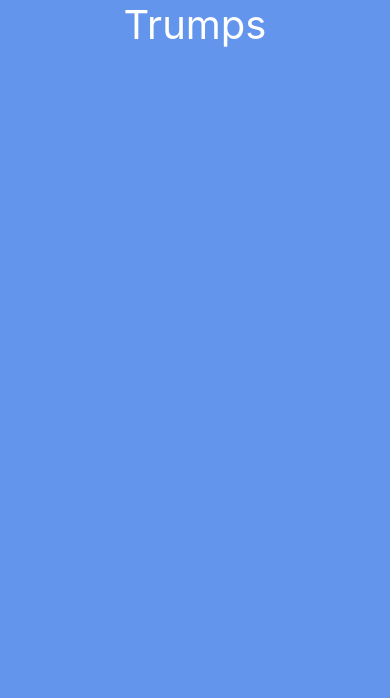
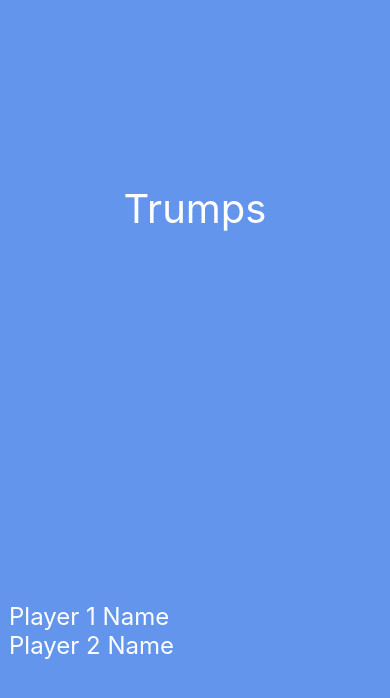
Before and after one commit to mdeburnay/trumps-scoring-card, a React Native app: screen / in a window 390 px wide. Shown: the top 698 px of the page. Built offline with nearby package versions, Linux system fonts and the light colour scheme.

Commit message:
added inputs for player names, styling

```diff
--- a/App.tsx
+++ b/App.tsx
@@ -1,6 +1,6 @@
 // Packages
 import * as React from "react";
-import { StyleSheet } from "react-native";
+import { StyleSheet, TextInput } from "react-native";
 import { NavigationContainer } from "@react-navigation/native";
 import { createNativeStackNavigator } from "@react-navigation/native-stack";
 import { View, Text } from "react-native";
@@ -15,8 +15,18 @@ type RootStackParamList = {
 
 const Home = () => (
   <SafeAreaView style={styles.container}>
-    <View>
-      <Text style={styles.text}>Trumps</Text>
+    <Text style={styles.title}>Trumps</Text>
+    <View style={styles.inputContainer}>
+      <TextInput
+        style={styles.input}
+        placeholderTextColor="#FFFFFF"
+        placeholder="Player 1 Name"
+      />
+      <TextInput
+        style={styles.input}
+        placeholderTextColor="#FFFFFF"
+        placeholder="Player 2 Name"
+      />
     </View>
   </SafeAreaView>
 );
@@ -36,12 +46,18 @@ function App() {
 const styles = StyleSheet.create({
   container: {
     flex: 1,
-
+    paddingHorizontal: 50,
     alignItems: "center",
+    justifyContent: "space-around",
     backgroundColor: "#6495ED",
   },
-  text: {
+  title: {
     fontSize: 40,
+    color: "#FFFFFF",
+  },
+  inputContainer: {},
+  input: {
+    fontSize: 24,
     color: "#FFFFFF",
   },
 });
```
